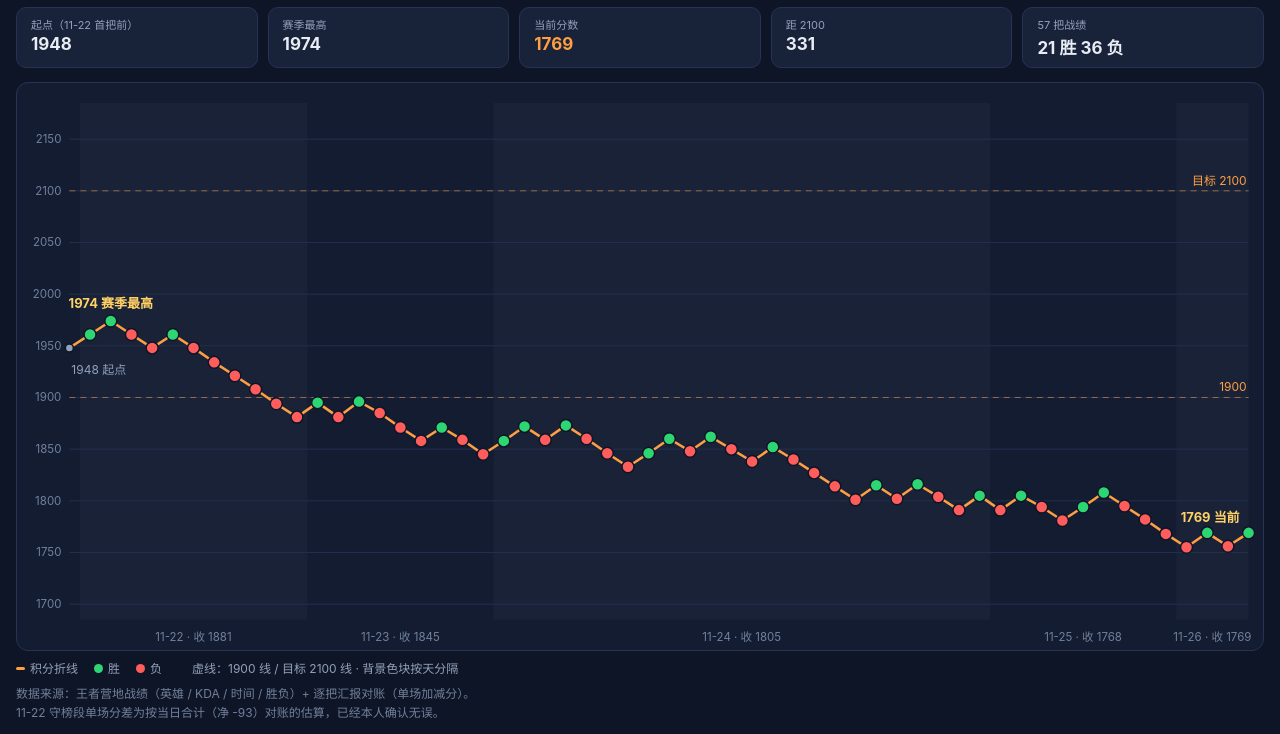
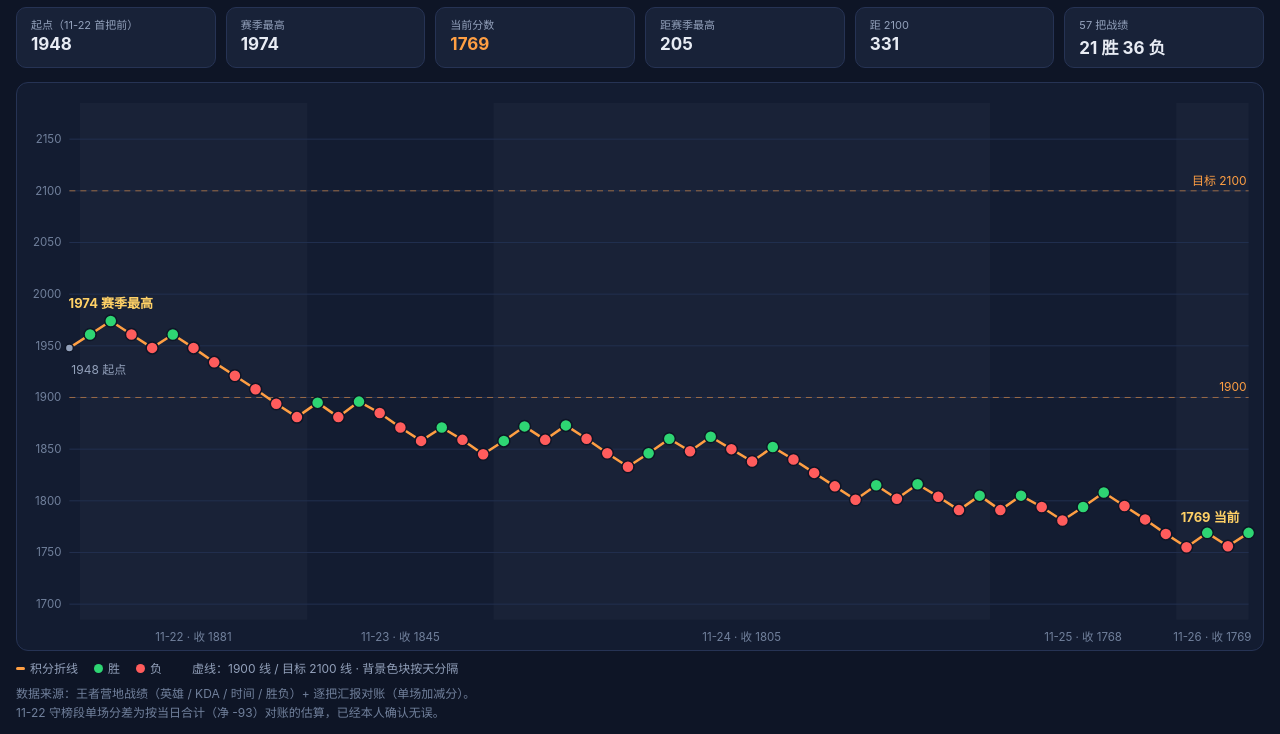
Before and after one commit to GrizzCoder/peak-trend, a plain HTML site: page index.html in a window 1280 px wide. Shown: the part 66-800 px from the top of the page. Drawn offline with Linux system fonts and the light colour scheme.

Commit message:
Add stat card: points below season high (205)

```diff
--- a/index.html
+++ b/index.html
@@ -50,6 +50,7 @@
     <div class="stat"><div class="k">起点（11-22 首把前）</div><div class="v">1948</div></div>
     <div class="stat"><div class="k">赛季最高</div><div class="v">1974</div></div>
     <div class="stat"><div class="k">当前分数</div><div class="v orange">1769</div></div>
+    <div class="stat"><div class="k">距赛季最高</div><div class="v">205</div></div>
     <div class="stat"><div class="k">距 2100</div><div class="v">331</div></div>
     <div class="stat"><div class="k">57 把战绩</div><div class="v">21 胜 36 负</div></div>
   </div>
```
